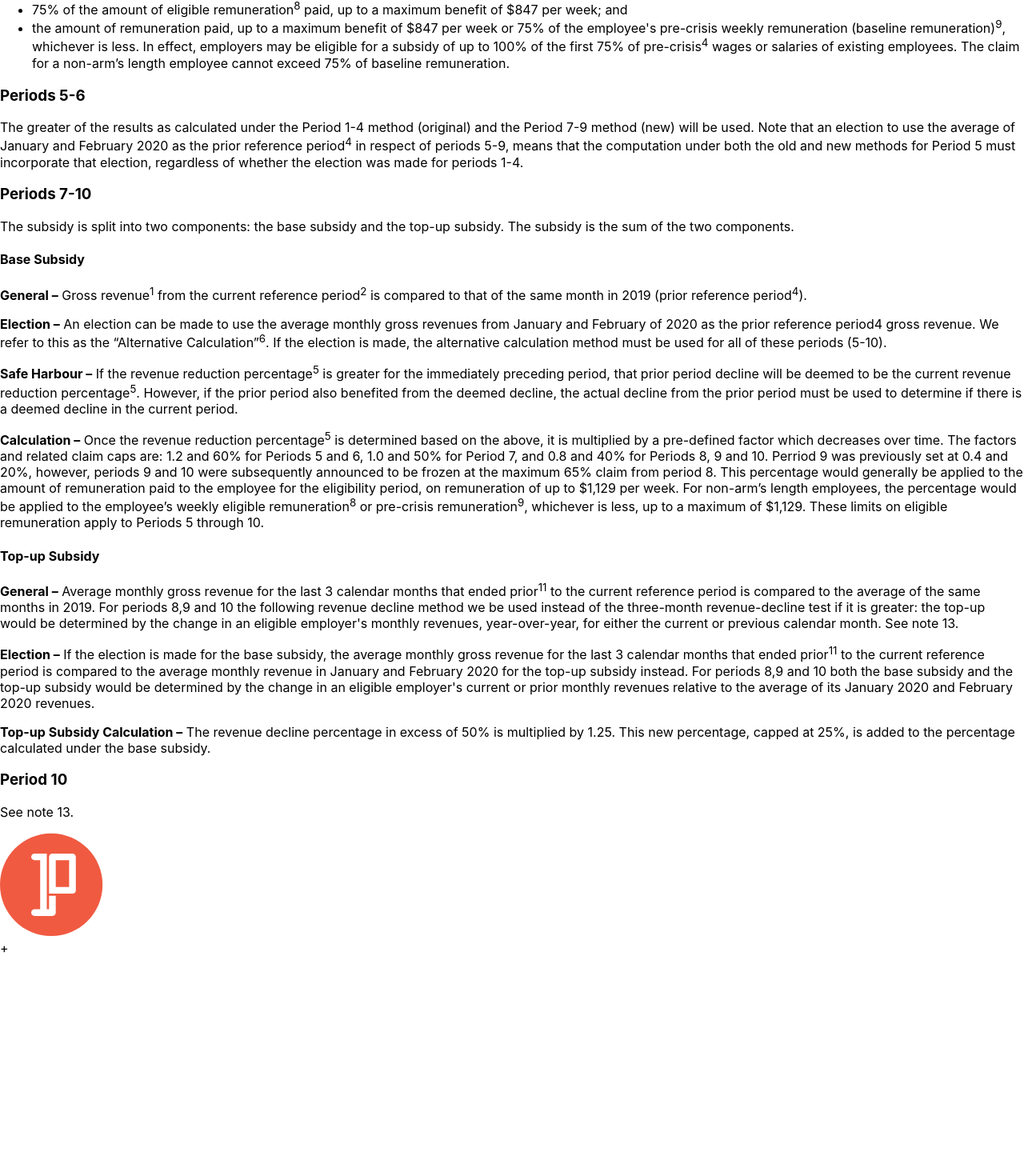
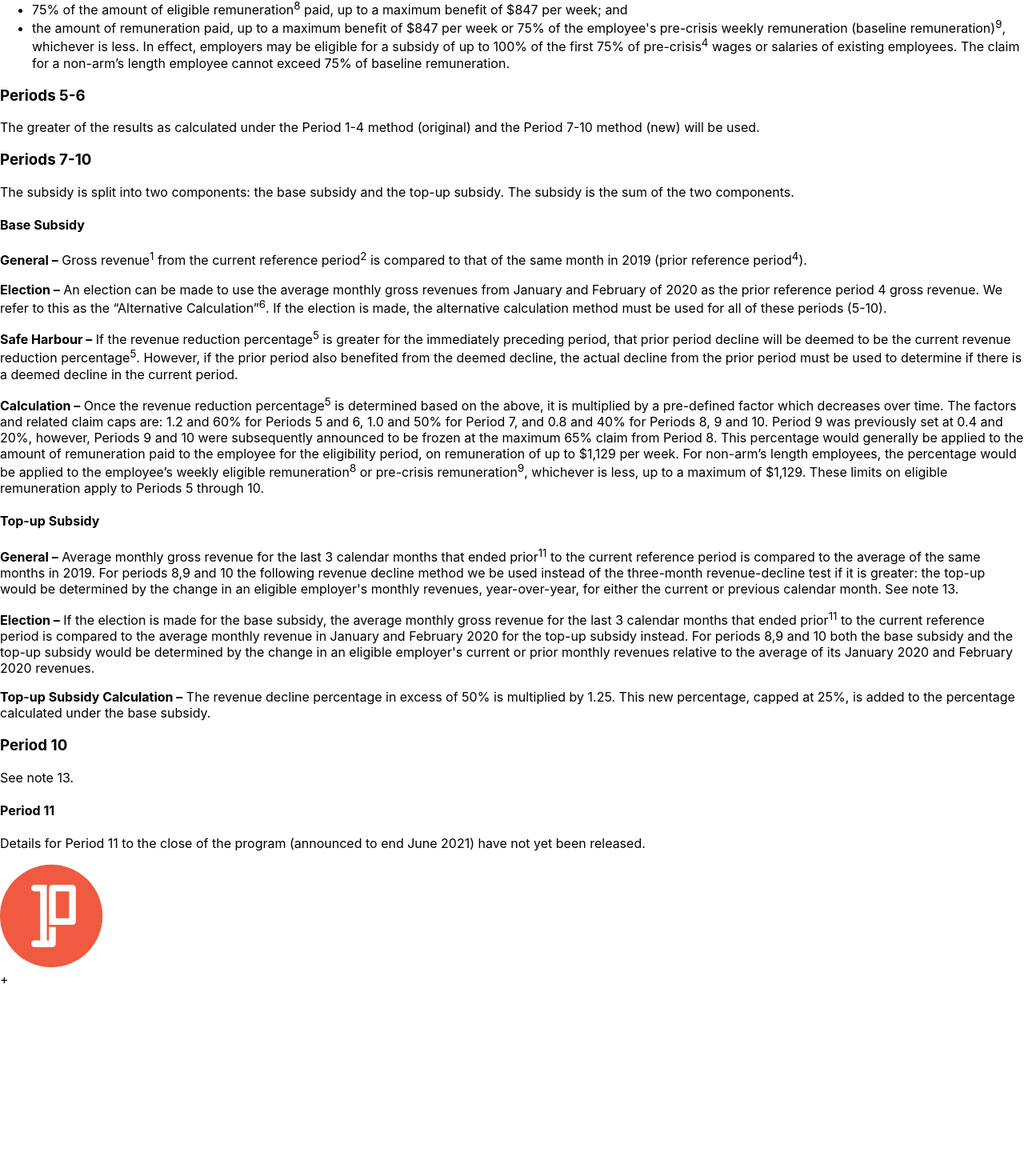
Before and after one commit to gopunchcard/cews-calculator, a React (Create React App) app: page / in a window 1280 px wide. Shown: the part 6652-8122 px from the top of the page at 80% size. Built offline with nearby package versions, Linux system fonts and the light colour scheme; the HTML template or start-up script is replaced by a standard one; a web font is replaced by a local one.

Commit message:
More wording changes

```diff
--- a/src/content/GeneralNotes.tsx
+++ b/src/content/GeneralNotes.tsx
@@ -38,7 +38,7 @@ const GeneralNotes: React.FC<IProps> = (_props: IProps) => {
 
 			<h3>Periods 5-6</h3>
 			<p>
-				The greater of the results as calculated under the Period 1-4 method (original) and the Period 7-9 method (new) will be used.  Note that an election to use the average of January and February 2020 as the prior reference period<sup>4</sup> in respect of periods 5-9, means that the computation under both the old and new methods for Period 5 must incorporate that election, regardless of whether the election was made for periods 1-4.
+				The greater of the results as calculated under the Period 1-4 method (original) and the Period 7-10 method (new) will be used.
 			</p>
 			<h3>Periods 7-10</h3>
 			<p>
@@ -49,14 +49,14 @@ const GeneralNotes: React.FC<IProps> = (_props: IProps) => {
 				<strong>General –</strong> Gross revenue<sup>1</sup> from the current reference period<sup>2</sup> is compared to that of the   same month in 2019 (prior reference period<sup>4</sup>).
 			</p>
 			<p>
-				<strong>Election –</strong> An election can be made to use the average monthly gross revenues from January and February of 2020 as the prior reference period4 gross revenue. We refer to this as the “Alternative Calculation”<sup>6</sup>.  If the election is made, the alternative calculation method must be used for all of these periods (5-10).
+				<strong>Election –</strong> An election can be made to use the average monthly gross revenues from January and February of 2020 as the prior reference period 4 gross revenue. We refer to this as the “Alternative Calculation”<sup>6</sup>.  If the election is made, the alternative calculation method must be used for all of these periods (5-10).
 			</p>
 			<p>
 				<strong>Safe Harbour –</strong> If the revenue reduction percentage<sup>5</sup> is greater for the immediately preceding period, that prior period decline will be deemed to be the current revenue reduction percentage<sup>5</sup>.  However, if the prior period also benefited from the deemed decline, the actual decline from the prior period must be used to determine if there is a deemed decline in the current period.
 			</p>
 
 			<p>
-				<strong>Calculation –</strong> Once the revenue reduction percentage<sup>5</sup> is determined based on the above, it is multiplied by a pre-defined factor which decreases over time.  The factors and related claim caps are: 1.2 and 60% for Periods 5 and 6, 1.0 and 50% for Period 7, and 0.8 and 40% for Periods 8, 9 and 10. Perriod 9 was previously set at 0.4 and 20%, however, periods 9 and 10 were subsequently announced to be frozen at the maximum 65% claim from period 8. This percentage would generally be applied to the amount of remuneration paid to the employee for the eligibility period, on remuneration of up to $1,129 per week.  For non-arm’s length employees, the percentage would be applied to the employee’s weekly eligible remuneration<sup>8</sup> or pre-crisis remuneration<sup>9</sup>, whichever is less, up to a maximum of $1,129.  These limits on eligible remuneration apply to Periods 5 through 10.
+				<strong>Calculation –</strong> Once the revenue reduction percentage<sup>5</sup> is determined based on the above, it is multiplied by a pre-defined factor which decreases over time.  The factors and related claim caps are: 1.2 and 60% for Periods 5 and 6, 1.0 and 50% for Period 7, and 0.8 and 40% for Periods 8, 9 and 10. Period 9 was previously set at 0.4 and 20%, however, Periods 9 and 10 were subsequently announced to be frozen at the maximum 65% claim from Period 8. This percentage would generally be applied to the amount of remuneration paid to the employee for the eligibility period, on remuneration of up to $1,129 per week.  For non-arm’s length employees, the percentage would be applied to the employee’s weekly eligible remuneration<sup>8</sup> or pre-crisis remuneration<sup>9</sup>, whichever is less, up to a maximum of $1,129.  These limits on eligible remuneration apply to Periods 5 through 10.
 			</p>
 			<h4>Top-up Subsidy</h4>
 			<p>
@@ -70,6 +70,8 @@ const GeneralNotes: React.FC<IProps> = (_props: IProps) => {
 			</p>
 			<h3>Period 10</h3>
 			<p>See note 13.</p>
+			<h4>Period 11</h4>
+			<p>Details for Period 11 to the close of the program (announced to end June 2021) have not yet been released.</p>
 		</React.Fragment>
 	);
 };
--- a/src/content/GeneralNotesFooterNotes.tsx
+++ b/src/content/GeneralNotesFooterNotes.tsx
@@ -54,7 +54,7 @@ const GeneralNotesFooterNotes: React.FC<IProps> = (_props: IProps) => {
 					</ul>
 				</li>
 				<li id="general-notes-9">
-					<p className="mb-0"><strong>"Pre-crisis weekly remuneration" (baseline remuneration)</strong> is generally the average weekly eligible remuneration paid to the eligible employee by the eligible entity during the January 1 to March 15, 2020 period.  However, elections could be made for the period to beelections can be made for these dates to change.  The available election dates for each claim period are:</p>
+					<p className="mb-0"><strong>"Pre-crisis weekly remuneration" (baseline remuneration)</strong> is generally the average weekly eligible remuneration paid to the eligible employee by the eligible entity during the January 1 to March 15, 2020 period.  However, elections could be made for the period to change.  The available election dates for each claim period are:</p>
 					<ul className="mb-3">
 						<li>Periods 1-3: March 1, 2019 to May 31, 2019 </li>
 						<li>Period 4: March 1, 2019 to June 30, 2019 or March 1, 2019 to May 31, 2019</li>
--- a/src/content/Updates.tsx
+++ b/src/content/Updates.tsx
@@ -9,7 +9,7 @@ const Updates: React.FC<IProps> = (_props: IProps) => {
 			<ul><li>
 				<strong>V4 (October 9, 2020)</strong>
 				<ol type="a">
-					<li>Added calculation for Period 10 and adjusted calculations for period 9 per October 9, 2020 announcement (see note 13)</li>
+					<li>Added calculation for Period 10 and adjusted calculations for Periods 8 and 9 per October 14, 2020 backgrounder (see note 13).</li>
 				</ol>
 			</li>
 				<li>
```
